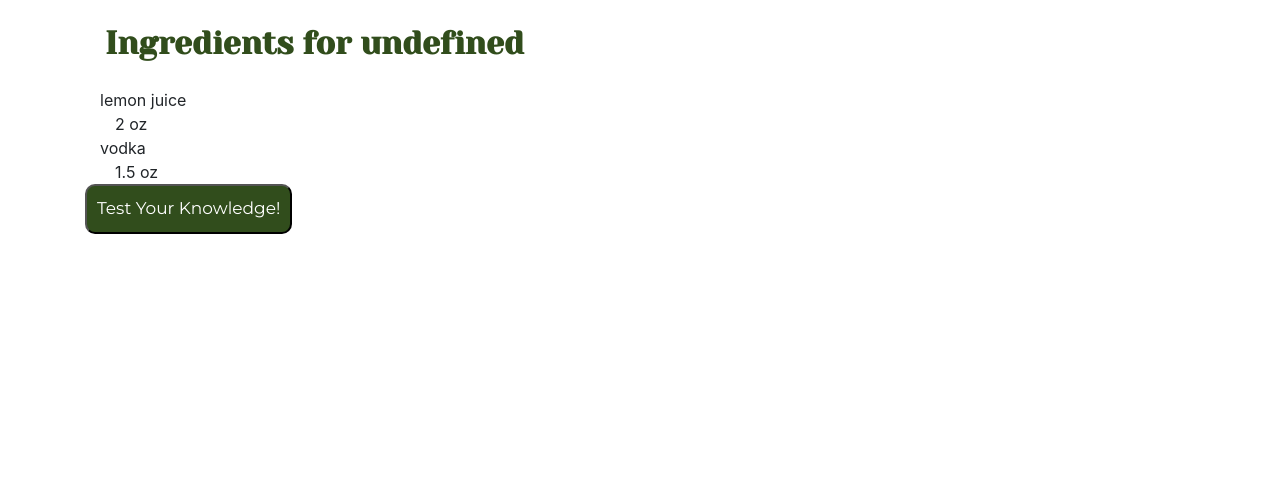
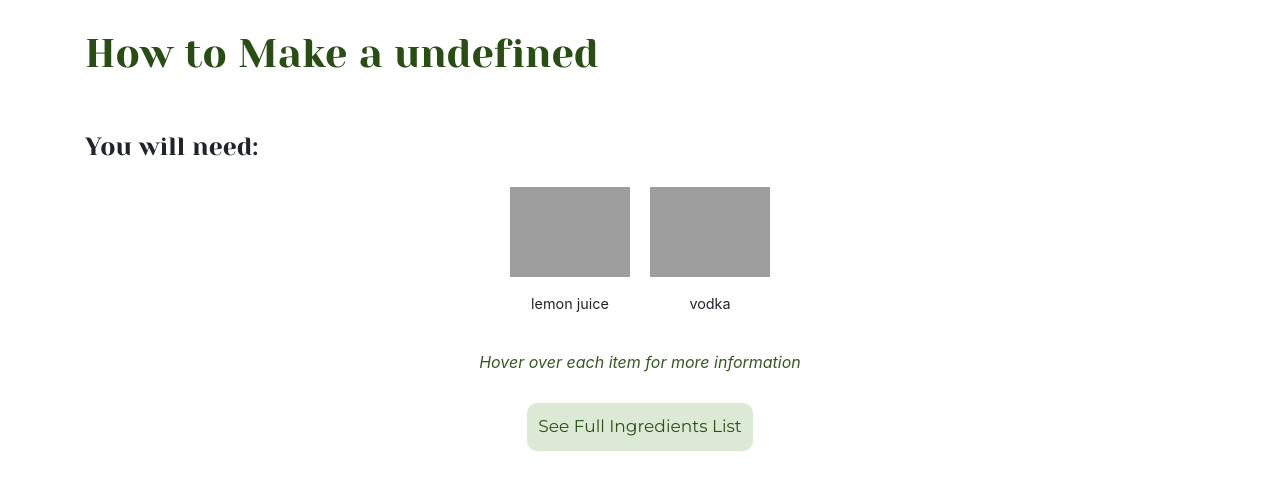
Before and after one commit to rfig1226/MartiniUIFinal, a Flask app: page /recipe/1 in a window 1280 px wide. Shown: the part 74-564 px from the top of the page. Run offline with Flask 3, Linux system fonts and the light colour scheme; some libraries are stand-ins or nearby versions; grey boxes are pictures that could not be loaded.

Commit message:
basic ingredient display

```diff
--- a/static/ingredients.js
+++ b/static/ingredients.js
@@ -1,46 +1,47 @@
-function fetchIngredientData(recipe_id) {
-  let id_send = { item_id: recipe_id };
-  console.log("fetching ingred");
+$(document).ready(function(){
+    // Get the recipe_id from the URL
+
+    console.log("recipe id: " + recipe_id);
+
+    // Function to fetch recipe data and update page content
+    function fetchRecipeData(recipe_id) {
         $.ajax({
             type: "POST",
             url: "/load_recipe",
             contentType: "application/json",
-    data: JSON.stringify(id_send),
-    success: function (response) {
+            data: JSON.stringify({ item_id: recipe_id }),
+            dataType: "json", // Ensure you're expecting a JSON response
+            success: function(response) {
                 // Update page content with the fetched data
-      var ingredients = response.data.ingredients;
+                var recipeData = response.data;
+                $("#ingredient-title").text("How to Make a " + recipeData.recipe_name);
+                $("#ingredient-subtext").text("You will need:");
 
-      let title = "Ingredients for " + response.data["recipe_name"];
-      $("#ingred-title").append(title);
+                // Clear existing ingredients
+                $("#ingredients-list").empty();
 
-      addIngredients(ingredients);
+                // Add ingredients to the list
+                $.each(recipeData.ingredients, function(key, value) {
+                    let ingredientElement = $('<div class="ingredient-item"></div>');
+                    let imageContainer = $('<div class="ingredient-image-container"></div>');
+                    let image = $('<img class="ingredient-image">').attr('src', value.image).attr('alt', key);
+                    let name = $('<p class="ingredient-name"></p>').text(key);
+
+                    imageContainer.append(image);
+                    ingredientElement.append(imageContainer).append(name);
+                    $('#ingredients-list').append(ingredientElement);
+                });
             },
-    error: function (xhr, status, error) {
+            error: function(xhr, status, error) {
                 console.error("Error fetching recipe data:", error);
-    },
+            }
         });
     }
 
-function addIngredients(ingredients) {
-  for (let ingredient in ingredients) {
-    let ingredientlist = $(`<div class="row ingredient-list-item">
-                <div class="col-md-6">
-                    ${ingredient}
-                <div>
-                <div class="col-md-6">
-                    ${ingredients[ingredient]}
-                <div>
-            </div>
-        `);
+    // Call the function to fetch recipe data when the page loads
+    fetchRecipeData(recipe_id);
 
-    $(".ingred-list").append(ingredientlist);
-  }
-}
-
-$(document).ready(function () {
-  fetchIngredientData(recipe_id);
-
-  // Redirect to ingredients quiz
+    // Redirect to ingredients page when the button is clicked
     $("#move-to-ingred-quiz").click(function () {
         window.location.href = "/ingredients_quiz/" + recipe_id;
       });
--- a/static/main.css
+++ b/static/main.css
@@ -50,3 +50,81 @@
     color: white;
     background-color: #314D1C;
 }
+
+#ingredient-title{
+    margin-top: 30px;
+    color:#284e13;
+    font-family: 'Yeseva One', serif;
+    margin-bottom: 50px;
+}
+#ingredient-subtext{
+    font-weight: 100;
+    font-family: 'Yeseva One', serif;
+    font-size: 25px;
+    margin-bottom: 20px;
+}
+
+#ingredients-list {
+    display: flex;
+    justify-content: center;
+    flex-wrap: wrap;
+}
+
+.ingredient-item {
+    display: inline-block; /* Aligns items side by side */
+    width: 120px; /* Fixed width for all items */
+    vertical-align: top; /* Aligns items at the top */
+    margin: 0 10px; /* Margin between items */
+    position: relative; /* Positioning context for the text */
+}
+
+.ingredient-image-container {
+    height: 100px; /* Fixed height to contain images */
+    display: flex; /* Use flex to center the image vertically and horizontally */
+
+}
+
+.ingredient-image {
+    width: 100%; /* This will make the image fill the container */
+    height: auto; /* This will maintain the aspect ratio */
+    object-fit: contain; /* This will prevent images from being stretched */
+    margin-bottom: 8px;
+    max-height: 100px; /* This will constrain the height of taller images */
+}
+
+.ingredient-name {
+    font-size: 0.9em;
+    margin-top: 0.5em;
+    text-align: center;
+    overflow: hidden;
+    white-space: nowrap;
+    text-overflow: ellipsis;
+    margin-bottom: 16px; /* Adds space below the name for consistent alignment */
+}
+
+.hover-text {
+    font-size: 1em; /* Adjust the size as needed */
+    margin-top: 20px; /* Space above the text */
+    margin-bottom: 5px; /* Space below the text before the button */
+    color: #365923; /* Text color - change as needed */
+    text-align: center;
+}
+
+.btn-custom {
+    background-color: #DCE9D5;
+    border-radius: 10px;
+    padding: 10px;
+    font-size: 17px;
+    font-family: 'Montserrat', serif;
+    color: #314D1C;
+    text-align: center;
+}
+
+.btn-custom:hover {
+    color: white;
+    background-color: #314D1C;
+}
+
+#move-to-ingredients {
+    display: inline-block; /* This makes the button an inline-level block container */
+}
--- a/templates/ingredients.html
+++ b/templates/ingredients.html
@@ -1,20 +1,21 @@
-{% extends "layout.html" %} {% block content %}
+{% extends "layout.html" %}
+{% block content %}
 
-<script
-  type="text/javascript"
-  src="{{ url_for('static', filename = 'ingredients.js') }}"
-></script>
-
+<script type="text/javascript" src="{{ url_for('static', filename = 'ingredients.js') }}"></script>
 <script>
-  let recipe_id = {{recipe_id|tojson}}
+    let recipe_id = {{recipe_id|tojson}};
 </script>
 
-<div class="container">
-  <div id="ingred-title" class="main-text main-text-padding"></div>
-  <div class="col-md-9 ingred-list"></div>
-  <button class="button button-text" id="move-to-ingred-quiz">
-    Test Your Knowledge!
-  </button>
+<div class="container ">
+    <h1 id="ingredient-title">How to Make a Lemon Drop Martini</h1>
+    <p id="ingredient-subtext">You will need:</p>
+    <div id="ingredients-list" class="d-flex justify-content-center align-items-start flex-wrap">
+      <!-- Ingredient items will be dynamically populated here -->
+  </div>
+    <i><p class="hover-text">Hover over each item for more information</p></i>
+    <div class="d-flex justify-content-center">
+    <button class="btn btn-custom mt-4" id="move-to-ingred-quiz">See Full Ingredients List</button>
+  </div>
 </div>
 
 {% endblock %}
```
Also changed, not shown: lesson_data.json (+34 -7 lines). Lines whose indentation alone changed are shown as unchanged.
